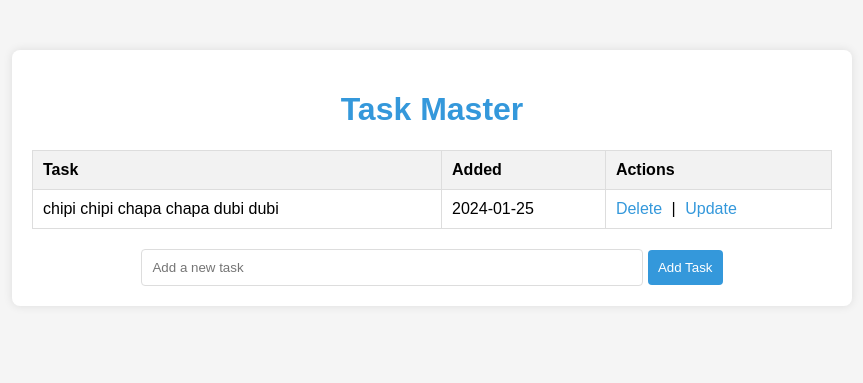
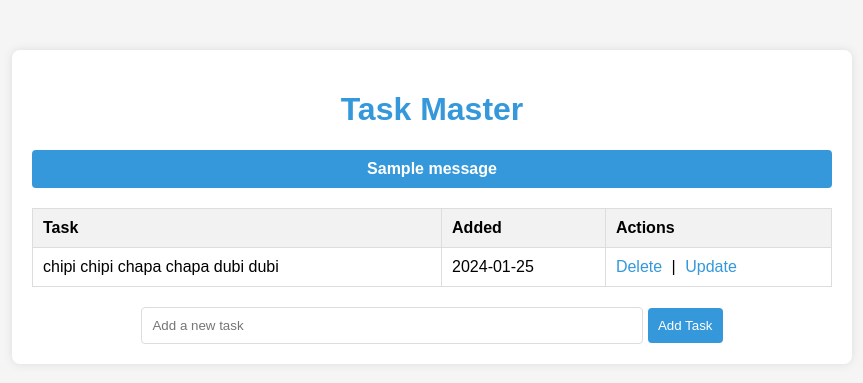
Before and after one commit to PiyushBagde/TODO-app-with-flask, a Flask app: page / in a window 1280 px wide. Shown: the top 383 px of the page, without its empty margins (208-1071 px from the left). Run offline with Flask 3, Linux system fonts and the light colour scheme; data comes from the database, SQL or seed files in the repository; both versions use the stored data as it was after the commit; one stand-in notice (Sample message) is shown.

Commit message:
added requirement.txt

```diff
--- a/app.py
+++ b/app.py
@@ -1,19 +1,16 @@
-from flask import Flask, render_template, request, redirect
+from flask import Flask, render_template, request, redirect, flash
 from flask_sqlalchemy import SQLAlchemy
 from datetime import datetime
 
-
 app = Flask(__name__)
-
 app.secret_key = 'super-secret-key'
 
-#
 app.config['SQLALCHEMY_DATABASE_URI'] = 'sqlite:///test.db'
 db = SQLAlchemy(app)
 
 
 class Todo(db.Model):
-    id = db.Column(db.Integer, primary_key = True)
+    id = db.Column(db.Integer, primary_key=True)
     content = db.Column(db.String(200), nullable=False)
     completed = db.Column(db.Integer, default=0)
     date_created = db.Column(db.DateTime, default=datetime.utcnow)
@@ -21,7 +18,8 @@ class Todo(db.Model):
     def __repr__(self):
         return '<Task %r>' % self.id
 
-@app.route('/', methods=['POST','GET'])
+
+@app.route('/', methods=['POST', 'GET'])
 def index():
     if request.method == 'POST':
         task_content = request.form['content'].strip()
@@ -31,16 +29,18 @@ def index():
             try:
                 db.session.add(new_task)
                 db.session.commit()
+                flash('Task added successfully!', 'success')
                 return redirect('/')
             except:
-                return "There is an issue while adding new task"
+                flash('There is an issue while adding new task', 'error')
+                return redirect('/')
         else:
+            flash('Task content is empty!', 'error')
             return redirect('/')
-
-
     else:
         tasks = Todo.query.order_by(Todo.date_created).all()
         return render_template('index.html', tasks=tasks)
+
 
 @app.route('/delete/<int:id>')
 def delete(id):
@@ -49,27 +49,30 @@ def delete(id):
     try:
         db.session.delete(task_to_delete)
         db.session.commit()
+        flash('Task deleted successfully!', 'success')
         return redirect("/")
     except:
-        return 'There is a problem in deletin the task'
+        flash('There is a problem in deleting the task', 'error')
+        return redirect("/")
+
 
 @app.route('/update/<int:id>', methods=['GET', 'POST'])
 def update(id):
     task = Todo.query.get_or_404(id)
     if request.method == "POST":
-        task.content = request.form['content']
-
-        try:
-            db.session.commit()
-            return redirect("/")
-        except:
-            return "issure in updating content"
-    else:
-        return render_template("update.html", task=task)
-
+        new_content = request.form['content'].strip()
+        if not new_content:
+            flash('Trying to update, huh? Enter a new task content!', 'warning')
+        else:
+            task.content = new_content
+            try:
+                db.session.commit()
+                flash('Task updated successfully!', 'success')
+                return redirect("/")
+            except:
+                flash('Issue in updating content', 'error')
+    return render_template("update.html", task=task)
 
 
 if __name__ == "__main__":
-    app.run(debug= True)
-    # with app.app_context():
-    #     db.create_all()
+    app.run(debug=True)
--- a/static/css/main.css
+++ b/static/css/main.css
@@ -129,3 +129,18 @@ label {
         opacity: 1;
     }
 }
+
+
+.flash-messages {
+    margin: 20px 0;
+}
+
+.flash-message {
+    padding: 10px;
+    margin-bottom: 10px;
+    border-radius: 4px;
+    background-color: #3498db; /* Blue background color */
+    color: #fff;
+    font-weight: bold;
+    text-align: center;
+}
--- a/templates/index.html
+++ b/templates/index.html
@@ -8,6 +8,18 @@
 {% block body %}
     <div class="content">
         <h1>Task Master</h1>
+
+        {# Flash messages for task operations #}
+        <div class="flash-messages">
+            {% with messages = get_flashed_messages() %}
+                {% if messages %}
+                    {% for message in messages %}
+                        <div class="flash-message">{{ message }}</div>
+                    {% endfor %}
+                {% endif %}
+            {% endwith %}
+        </div>
+
         {% if tasks|length < 1 %}
             <h4>Add a task below</h4>
         {% else %}
```
Also changed, not shown: requirements.txt (added, +12 -0 lines), templates/update.html (+11 -0 lines), instance/test.db, 1 other file.
